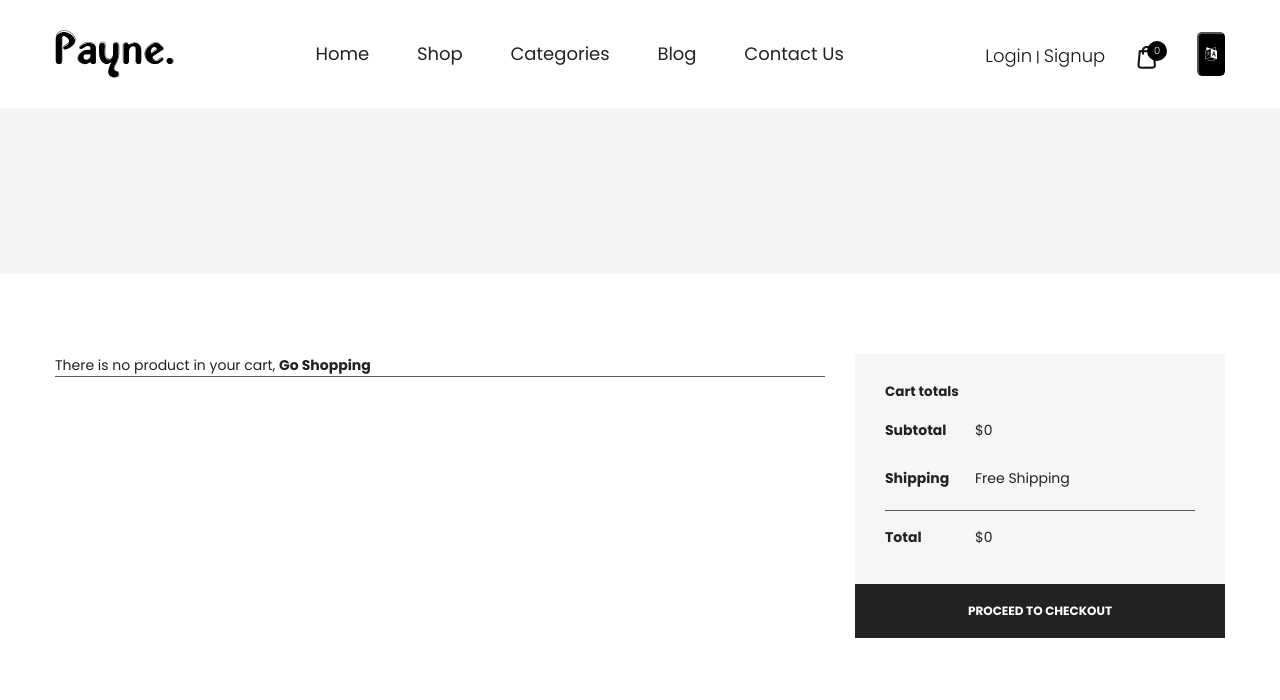
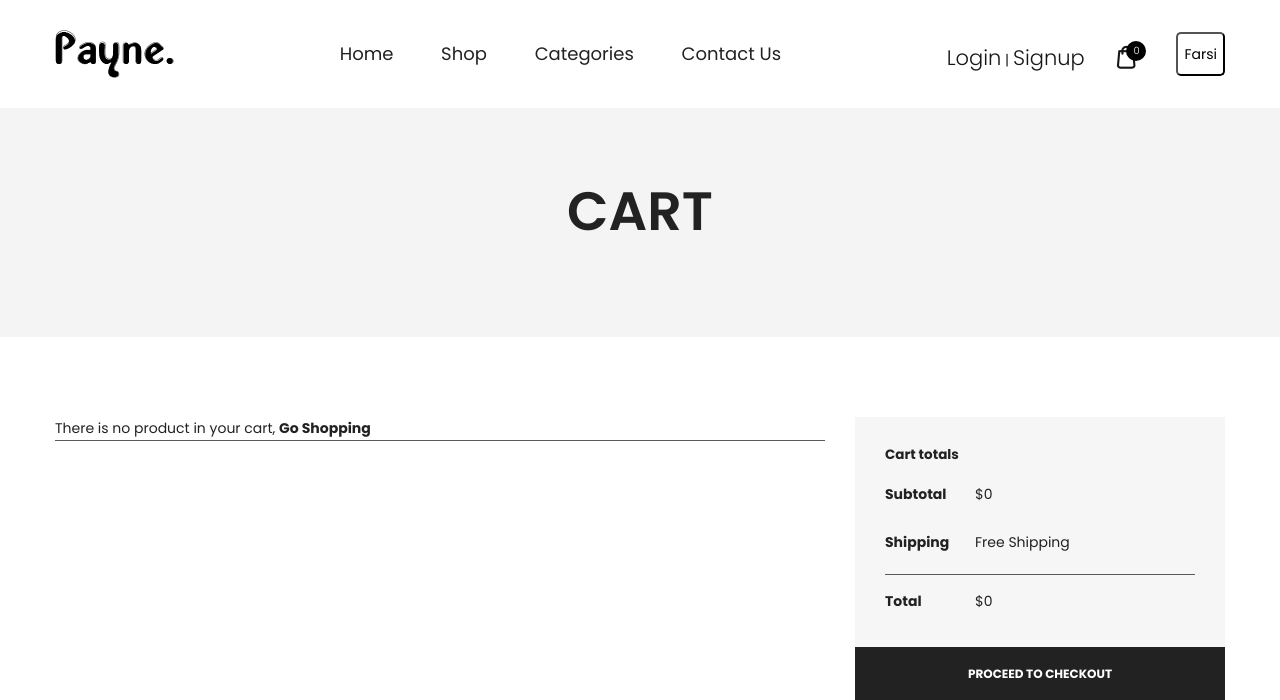
Before and after one commit to SoroushNajafi/shopping_online_3, a Django app: template cart/templates/cart/cart_detail.html in a window 1280 px wide. Shown: the top 700 px of the page. Run offline with Django 4.2, Linux system fonts and the light colour scheme; the template is opened without the code that fills it, so the values that code supplies are empty; parts of the project's set-up code (start-up, migrations or seed data) failed here and were passed over; some libraries are stand-ins or nearby versions.

Commit message:
language button modified

```diff
--- a/cart/templates/cart/cart_detail.html
+++ b/cart/templates/cart/cart_detail.html
@@ -7,10 +7,11 @@
 {% load persian_translation_number_tag %}
 
 {% block page_title %}
-    {% trans 'Cart' as cart_title %}
+    {% trans 'Cart' %}
 {% endblock %}
 
 {% block content %}
+        {% trans 'Cart' as cart_title %}
     {% include 'Breadcrumb.html' with title=cart_title %}
     <!-- Main Content Wrapper Start -->
     <div class="main-content-wrapper">
--- a/pages/views.py
+++ b/pages/views.py
@@ -24,7 +24,8 @@ def contact_us_view(request):
                       _(f'Hi {sent_name}, you contacted us with {sent_email}, we will reach back to you soon.'),
                       None,
                       [sent_email],
-                      fail_silently=False)
+                      fail_silently=False,
+                      )
 
             contact_us_form.save()
             messages.success(request, _('your message has been sent successfully.'))
--- a/templates/_base.html
+++ b/templates/_base.html
@@ -41,7 +41,7 @@
             <div class="container">
                 <div class="header__main">
                     <div class="header__col header__left">
-                        <a href="index.html" class="logo">
+                        <a href="{% url 'home' %}" class="logo">
                             <figure class="logo--normal">
                                 <img src="{% static 'img/logo/logo.png' %}" alt="Logo">
                             </figure>
@@ -72,8 +72,8 @@
                                         </ul>
                                     </div>
                                 </li>
-                                <li class="mainmenu__item menu-item-has-children position-relative">
-                                    <a href="#" class="mainmenu__link">{% trans 'Blog' %}</a>
+{#                                <li class="mainmenu__item menu-item-has-children position-relative">#}
+{#                                    <a href="#" class="mainmenu__link">{% trans 'Blog' %}</a>#}
 {#                                    <div class="inner-menu">#}
 {#                                        <ul class="sub-menu">#}
 {#                                            <li class="has-children">#}
@@ -115,7 +115,7 @@
 {#                                            </li>#}
 {#                                        </ul>#}
 {#                                    </div>#}
-                                </li>
+{#                                </li>#}
                                 <li class="mainmenu__item">
                                     <a href="{% url 'contact_us' %}" class="mainmenu__link">{% trans 'Contact Us' %}</a>
                                 </li>
@@ -126,7 +126,7 @@
                         {% if user.is_authenticated %}
                             <div class="toolbar-item d-none d-lg-block">
                                 <div class="dropdown">
-                                    <button class="btn btn-secondary dropdown-toggle" type="button"
+                                    <button style="background-color: white; color: black" class="btn btn-secondary dropdown-toggle" type="button"
                                             data-bs-toggle="dropdown" aria-expanded="false">
                                         {% trans 'Welcome ' %}{{ user.username }}
                                     </button>
@@ -142,8 +142,8 @@
                             </div>
                         {% else %}
                             <div class="toolbar-item d-none d-lg-block mt-3">
-                                <a href="{% url 'account_login' %}" class="toolbar-btn">{% trans 'Login' %}</a> |
-                                <a href="{% url 'account_signup' %}" class="toolbar-btn">{% trans 'Signup' %}</a>
+                                <a href="{% url 'account_login' %}" style="font-size: 21px" class="toolbar-btn">{% trans 'Login' %}</a> |
+                                <a href="{% url 'account_signup' %}" style="font-size: 21px" class="toolbar-btn">{% trans 'Signup' %}</a>
                             </div>
                         {% endif %}
 {#                        <div class="toolbar-item d-block d-lg-none">#}
@@ -172,20 +172,25 @@
                             </a>
                         </div>
                         <div class="btn-group">
-                            <button style="background-color:black;" class="btn-shape-rounded" data-bs-toggle="dropdown"
-                                    aria-expanded="false"><i class="fa fa-language" style="color:white;"></i>
-
-                            </button>
-                            <ul class="dropdown-menu">
+{#                            <button style="background-color:white;" class="btn-shape-rounded" data-bs-toggle="dropdown"#}
+{#                                    aria-expanded="false"><i class="fa fa-language" style="color:black;"></i>#}
+{##}
+{#                            </button>#}
                                 {% get_current_language as LANGUAGE_CODE %}
                                 {% get_available_languages as LANGUAGES %}
                                 {% get_language_info_list for LANGUAGES as languages %}
-                                {% for language in languages %}
-
-                                    <li><a class="dropdown-item"
-                                           href="/{{ language.code }}{{ request.path|path_modifier }}">{{ language.name_local }}</a></li>
-
-                                {% endfor %}
+                            {% if LANGUAGE_CODE == 'fa' %}
+                            <button style="background-color: white" class="btn-shape-rounded"><a href="/en{{ request.path|path_modifier }}">{% trans 'English' %}</a></button>
+                                {% else %}
+                                <button style="background-color: white" class="btn-shape-rounded"><a href="/fa{{ request.path|path_modifier }}">{% trans 'Farsi' %}</a></button>
+                            {% endif %}
+{#                            <ul class="dropdown-menu">#}
+{#                                {% for language in languages %}#}
+{##}
+{#                                    <li><a class="dropdown-item"#}
+{#                                           href="/{{ language.code }}{{ request.path|path_modifier }}">{{ language.name_local }}</a></li>#}
+{##}
+{#                                {% endfor %}#}
                             </ul>
                         </div>
                     </div>
```
